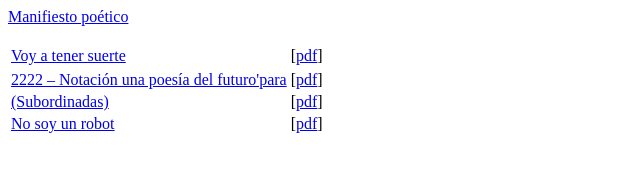
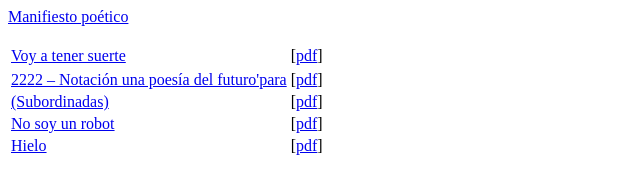
Before and after one commit to pergamina/pergamina.github.io, a plain HTML site: page index.html in a window 1280 px wide. Shown: the whole page, without its empty margins (0-640 px from the left). Drawn offline with Linux system fonts and the light colour scheme.

Commit message:
Update index.html

```diff
--- a/index.html
+++ b/index.html
@@ -32,4 +32,12 @@
   [<a href="nsur.pdf">pdf</a>]
   </td>
 </tr>
+  <tr>
+  <td>
+  <a href="hielo/">Hielo</a>
+  </td>
+  <td>
+  [<a href="hielo.pdf">pdf</a>]
+  </td>
+</tr>
 </table>
```
